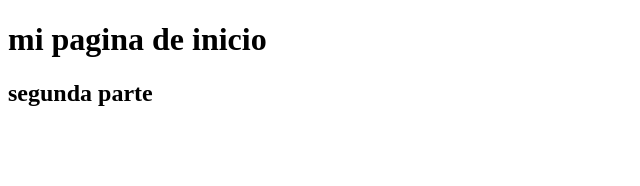
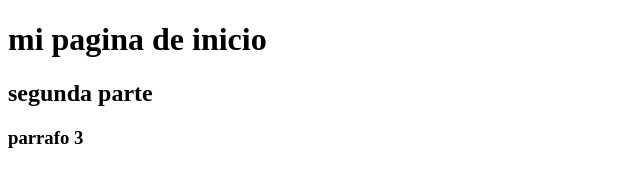
Before and after one commit to omarreyescala/segundo, a plain HTML site: page index.html in a window 1280 px wide. Shown: the whole page, without its empty margins (0-640 px from the left). Drawn offline with Linux system fonts and the light colour scheme.

Commit message:
parrafo1

```diff
--- a/index.html
+++ b/index.html
@@ -8,5 +8,6 @@
 <body>
     <h1>mi pagina de inicio</h1>
     <h2>segunda parte</h2>
+    <h3>parrafo 3</h3>
 </body>
 </html>
```
